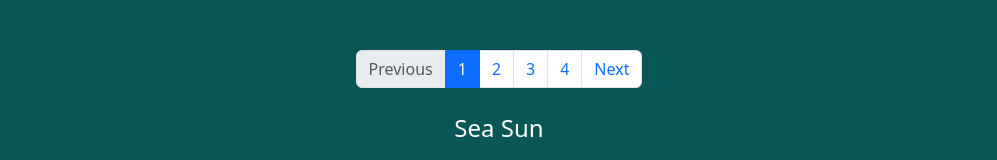
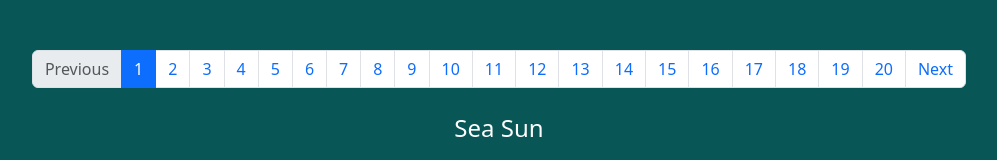
Before and after one commit to agasefamircan/directive, an Angular app: page / in a window 1280 px wide. Shown: the top 160 px of the page, without its empty margins (141-1138 px from the left). Built offline with nearby package versions, Linux system fonts and the light colour scheme; grey boxes are pictures that could not be loaded.

Commit message:
increase page & pagination length decrease

```diff
--- a/src/app/app.component.html
+++ b/src/app/app.component.html
@@ -6,13 +6,15 @@
           >Previous</a
         >
       </li>
+      <ng-container *ngFor="let image of images; let i = index">
         <li
           class="page-item"
           [ngClass]="{ active: i === currentPage }"
-        *ngFor="let image of images; let i = index"
+          *ngIf="pageIndex(i)"
         >
           <a (click)="currentPage = i" class="page-link">{{ i + 1 }}</a>
         </li>
+      </ng-container>
       <li
         class="page-item"
         [ngClass]="{ disabled: currentPage == images.length - 1 }"
--- a/src/app/app.component.ts
+++ b/src/app/app.component.ts
@@ -13,7 +13,71 @@ export class AppComponent {
       url: 'https://images.unsplash.com/photo-1559128010-7c1ad6e1b6a5?ixlib=rb-4.0.3&ixid=M3wxMjA3fDB8MHxwaG90by1wYWdlfHx8fGVufDB8fHx8fA%3D%3D&auto=format&fit=crop&w=2073&q=80',
     },
     {
-      title: 'Palm Trees',
+      title: 'Palam Trees',
+      url: 'https://images.unsplash.com/photo-1509233725247-49e657c54213?ixlib=rb-4.0.3&ixid=M3wxMjA3fDB8MHxzZWFyY2h8NXx8YmVhY2h8ZW58MHx8MHx8fDA%3D&auto=format&fit=crop&w=500&q=60',
+    },
+    {
+      title: 'Beach',
+      url: 'https://images.unsplash.com/photo-1507525428034-b723cf961d3e?ixlib=rb-4.0.3&ixid=M3wxMjA3fDB8MHxzZWFyY2h8Mnx8YmVhY2h8ZW58MHx8MHx8fDA%3D&auto=format&fit=crop&w=500&q=60',
+    },
+    {
+      title: 'Sunset',
+      url: 'https://images.unsplash.com/photo-1559494007-9f5847c49d94?ixlib=rb-4.0.3&ixid=M3wxMjA3fDB8MHxzZWFyY2h8MTF8fGJlYWNofGVufDB8fDB8fHww&auto=format&fit=crop&w=500&q=60',
+    },
+    {
+      title: 'Sea Sun',
+      url: 'https://images.unsplash.com/photo-1559128010-7c1ad6e1b6a5?ixlib=rb-4.0.3&ixid=M3wxMjA3fDB8MHxwaG90by1wYWdlfHx8fGVufDB8fHx8fA%3D%3D&auto=format&fit=crop&w=2073&q=80',
+    },
+    {
+      title: 'Palam Trees',
+      url: 'https://images.unsplash.com/photo-1509233725247-49e657c54213?ixlib=rb-4.0.3&ixid=M3wxMjA3fDB8MHxzZWFyY2h8NXx8YmVhY2h8ZW58MHx8MHx8fDA%3D&auto=format&fit=crop&w=500&q=60',
+    },
+    {
+      title: 'Beach',
+      url: 'https://images.unsplash.com/photo-1507525428034-b723cf961d3e?ixlib=rb-4.0.3&ixid=M3wxMjA3fDB8MHxzZWFyY2h8Mnx8YmVhY2h8ZW58MHx8MHx8fDA%3D&auto=format&fit=crop&w=500&q=60',
+    },
+    {
+      title: 'Sunset',
+      url: 'https://images.unsplash.com/photo-1559494007-9f5847c49d94?ixlib=rb-4.0.3&ixid=M3wxMjA3fDB8MHxzZWFyY2h8MTF8fGJlYWNofGVufDB8fDB8fHww&auto=format&fit=crop&w=500&q=60',
+    },
+    {
+      title: 'Sea Sun',
+      url: 'https://images.unsplash.com/photo-1559128010-7c1ad6e1b6a5?ixlib=rb-4.0.3&ixid=M3wxMjA3fDB8MHxwaG90by1wYWdlfHx8fGVufDB8fHx8fA%3D%3D&auto=format&fit=crop&w=2073&q=80',
+    },
+    {
+      title: 'Palam Trees',
+      url: 'https://images.unsplash.com/photo-1509233725247-49e657c54213?ixlib=rb-4.0.3&ixid=M3wxMjA3fDB8MHxzZWFyY2h8NXx8YmVhY2h8ZW58MHx8MHx8fDA%3D&auto=format&fit=crop&w=500&q=60',
+    },
+    {
+      title: 'Beach',
+      url: 'https://images.unsplash.com/photo-1507525428034-b723cf961d3e?ixlib=rb-4.0.3&ixid=M3wxMjA3fDB8MHxzZWFyY2h8Mnx8YmVhY2h8ZW58MHx8MHx8fDA%3D&auto=format&fit=crop&w=500&q=60',
+    },
+    {
+      title: 'Sunset',
+      url: 'https://images.unsplash.com/photo-1559494007-9f5847c49d94?ixlib=rb-4.0.3&ixid=M3wxMjA3fDB8MHxzZWFyY2h8MTF8fGJlYWNofGVufDB8fDB8fHww&auto=format&fit=crop&w=500&q=60',
+    },
+    {
+      title: 'Sea Sun',
+      url: 'https://images.unsplash.com/photo-1559128010-7c1ad6e1b6a5?ixlib=rb-4.0.3&ixid=M3wxMjA3fDB8MHxwaG90by1wYWdlfHx8fGVufDB8fHx8fA%3D%3D&auto=format&fit=crop&w=2073&q=80',
+    },
+    {
+      title: 'Palam Trees',
+      url: 'https://images.unsplash.com/photo-1509233725247-49e657c54213?ixlib=rb-4.0.3&ixid=M3wxMjA3fDB8MHxzZWFyY2h8NXx8YmVhY2h8ZW58MHx8MHx8fDA%3D&auto=format&fit=crop&w=500&q=60',
+    },
+    {
+      title: 'Beach',
+      url: 'https://images.unsplash.com/photo-1507525428034-b723cf961d3e?ixlib=rb-4.0.3&ixid=M3wxMjA3fDB8MHxzZWFyY2h8Mnx8YmVhY2h8ZW58MHx8MHx8fDA%3D&auto=format&fit=crop&w=500&q=60',
+    },
+    {
+      title: 'Sunset',
+      url: 'https://images.unsplash.com/photo-1559494007-9f5847c49d94?ixlib=rb-4.0.3&ixid=M3wxMjA3fDB8MHxzZWFyY2h8MTF8fGJlYWNofGVufDB8fDB8fHww&auto=format&fit=crop&w=500&q=60',
+    },
+    {
+      title: 'Sea Sun',
+      url: 'https://images.unsplash.com/photo-1559128010-7c1ad6e1b6a5?ixlib=rb-4.0.3&ixid=M3wxMjA3fDB8MHxwaG90by1wYWdlfHx8fGVufDB8fHx8fA%3D%3D&auto=format&fit=crop&w=2073&q=80',
+    },
+    {
+      title: 'Palam Trees',
       url: 'https://images.unsplash.com/photo-1509233725247-49e657c54213?ixlib=rb-4.0.3&ixid=M3wxMjA3fDB8MHxzZWFyY2h8NXx8YmVhY2h8ZW58MHx8MHx8fDA%3D&auto=format&fit=crop&w=500&q=60',
     },
     {
@@ -25,4 +89,8 @@ export class AppComponent {
       url: 'https://images.unsplash.com/photo-1559494007-9f5847c49d94?ixlib=rb-4.0.3&ixid=M3wxMjA3fDB8MHxzZWFyY2h8MTF8fGJlYWNofGVufDB8fDB8fHww&auto=format&fit=crop&w=500&q=60',
     },
   ];
+
+  pageIndex(index: number) {
+    return this.currentPage - index<5;
+  }
 }
```
Lines whose indentation alone changed are shown as unchanged.
